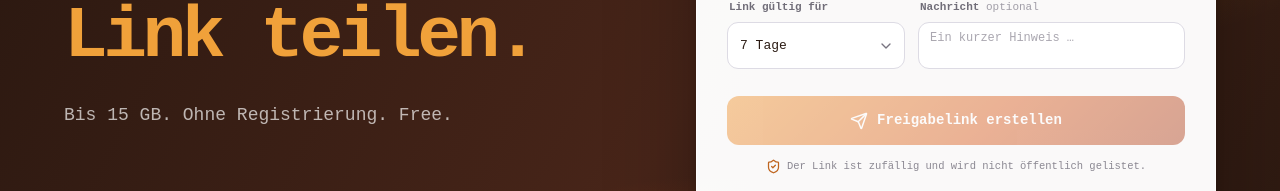
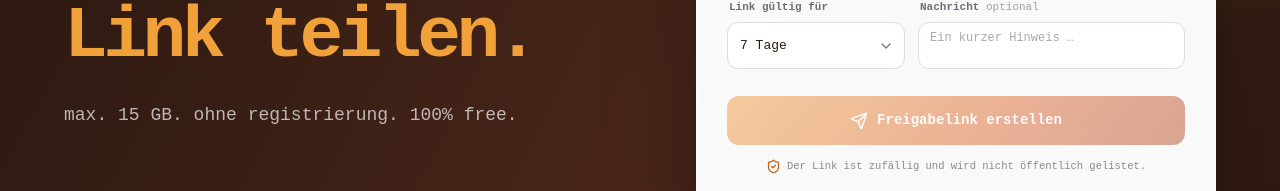
Before and after one commit to bronsii/share, a Next.js app: page / in a window 1280 px wide. Shown: the part 379-570 px from the top of the page. Built offline with nearby package versions, Linux system fonts and the light colour scheme.

Commit message:
Refine free upload tagline

```diff
--- a/app/page.tsx
+++ b/app/page.tsx
@@ -22,7 +22,7 @@ export default function Home() {
               Hochladen.
               <span>Link teilen.</span>
             </h1>
-            <p className="hero-lead">Bis 15 GB. Ohne Registrierung. Free.</p>
+            <p className="hero-lead">max. 15 GB. ohne registrierung. 100% free.</p>
           </div>
           <TransferPanel />
         </div>
```
